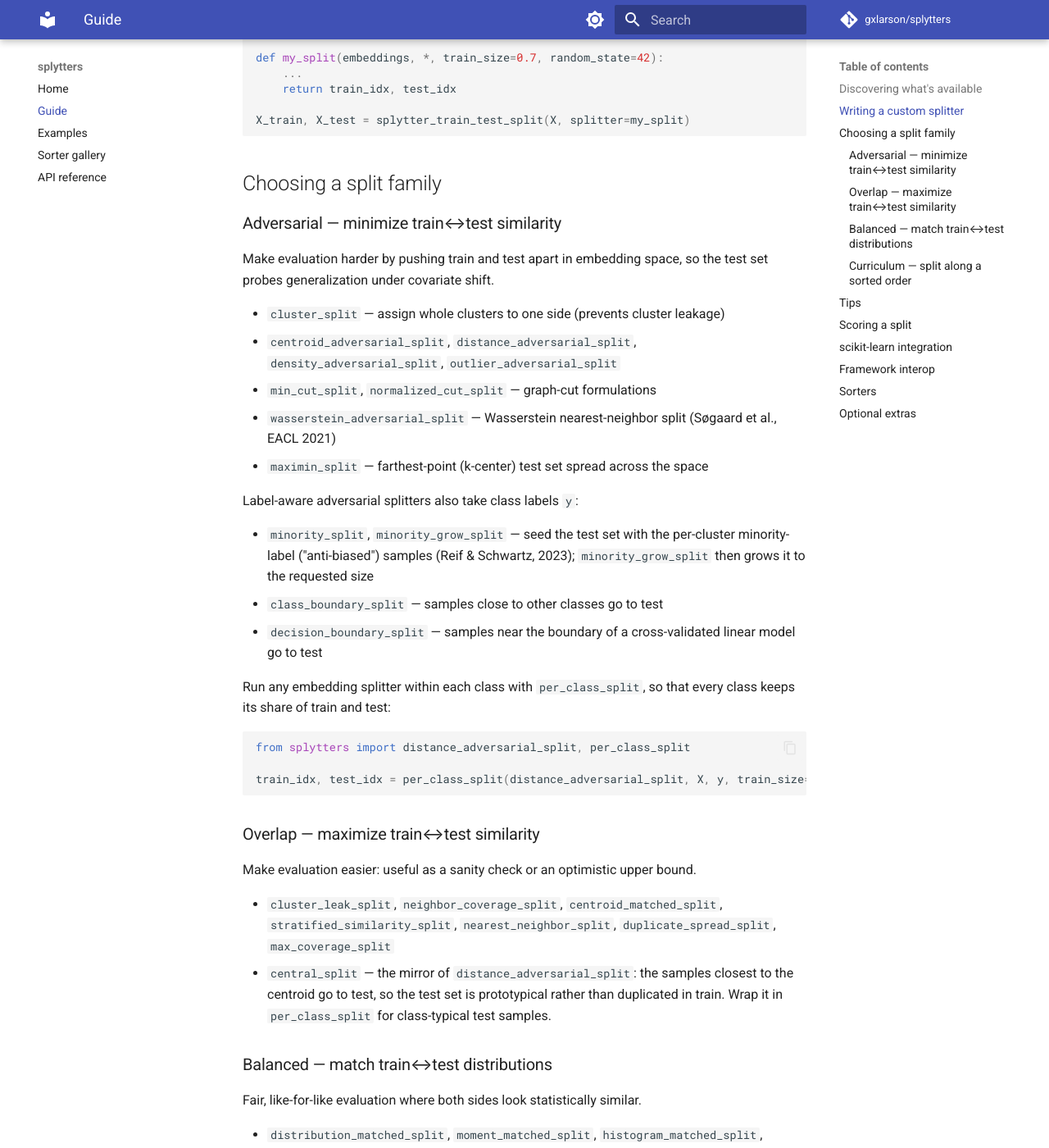
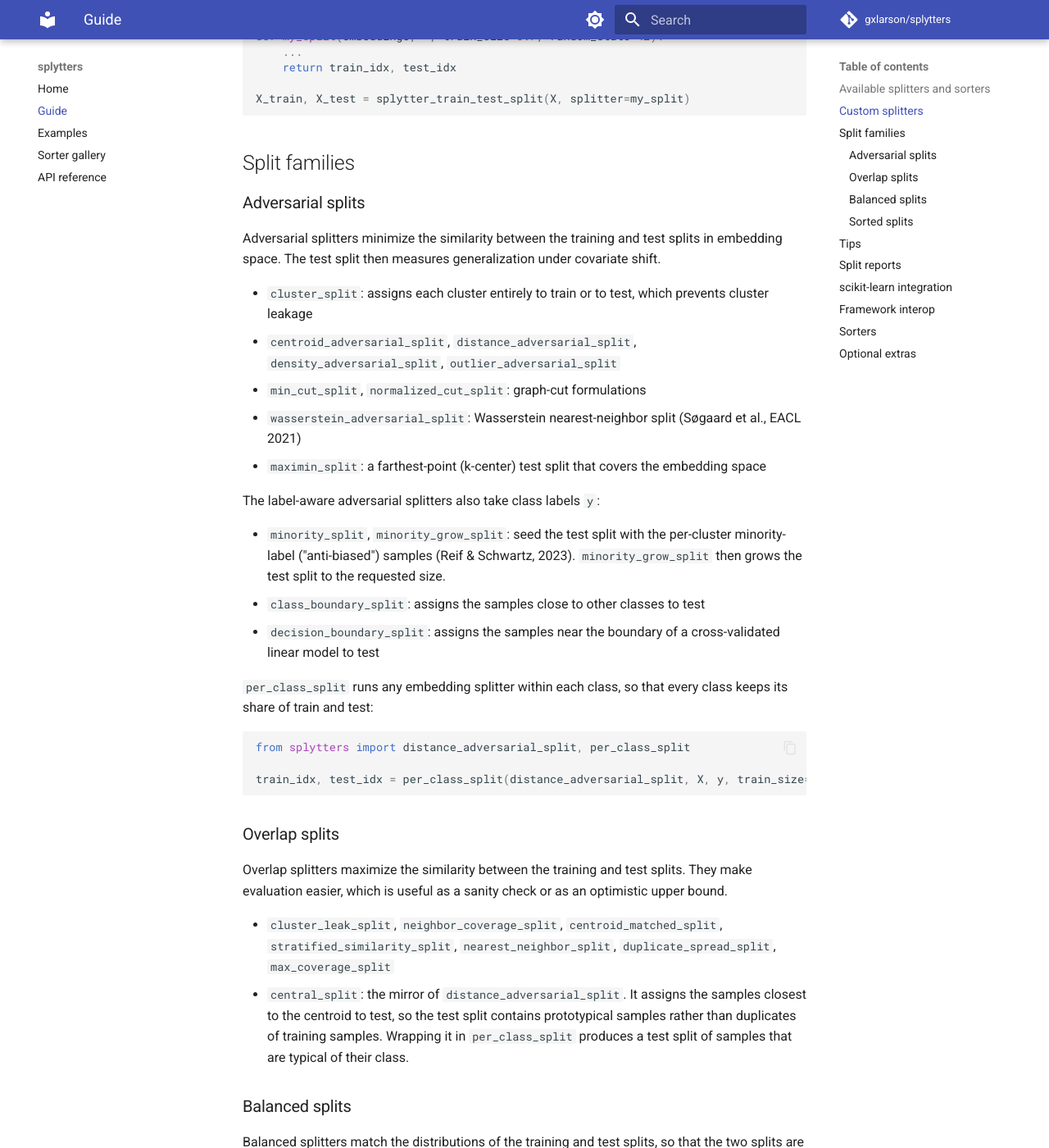
Before and after one commit to gxlarson/splytters, an MkDocs documentation site: the page built from docs/guide.md, in a window 1280 px wide and 1400 px high, scrolled down 953 px. Shown: the whole window at 82% size. Built offline with MkDocs 1.6.1 and Material for MkDocs 9.7.7, drawn with Linux system fonts in a browser that asks for light colours; comment, search, counter and statistics services are not loaded; some of the changed text lies outside the part shown.

Commit message:
docs: apply the writing rules to Home, Guide, Examples and the sorter gallery
Remove dashes, emphasis and filler; use noun-phrase headings in the Guide;
replace figurative verbs (sends, pushing apart, weigh down) with literal ones;
say splits rather than sides; split semicolon-joined clauses; state the
CIFAR-10 brightness result as a number.

Co-Authored-By: Claude Opus 5.5 <noreply@anthropic.com>

````diff
--- a/docs/guide.md
+++ b/docs/guide.md
@@ -1,17 +1,17 @@
 # Guide
 
-`splytters` operates on **embeddings** — any `(n_samples, n_features)` array
-(NumPy, a list of vectors, or a torch tensor). Every splitter takes that matrix
-plus a `train_size` (a fraction in `(0, 1)` **or** an absolute integer count)
+`splytters` operates on embeddings, which can be any `(n_samples, n_features)`
+array (NumPy, a list of vectors, or a torch tensor). Every splitter takes that
+matrix and a `train_size` (a fraction in `(0, 1)` or an absolute integer count)
 and returns a pair of integer index arrays `(train_indices, test_indices)`.
 
 ```python
 train_idx, test_idx = cluster_split(X, train_size=0.7, random_state=42)
 ```
 
-## Discovering what's available
+## Available splitters and sorters
 
-To see every splitter or sorter without reading the source:
+The following functions list every splitter, sorter and embedder:
 
 ```python
 import splytters
@@ -25,17 +25,17 @@ splytters.list_sorters(by_modality=True)   # {"embedding": [...], "text": [...],
 splytters.list_embedders()                  # ["TextEmbedder", "CLIPTextEmbedder", ...]
 ```
 
-`list_sorters` and `list_embedders` pull in no optional dependency — they
-return just the names, so the modality sorters and embedder models stay lazily
-imported until you actually use one.
+`list_sorters` and `list_embedders` return only the names and import no
+optional dependency. The modality sorters and embedder models are imported
+when you first use one.
 
-## Writing a custom splitter
+## Custom splitters
 
-Anything matching the `splytters.Splitter` type — a callable taking an
-embeddings array (plus `train_size` / `random_state`) and returning a
-`(train_indices, test_indices)` pair of integer arrays — works anywhere a
-splitter is accepted (`SplytterSplit`, `splytter_train_test_split`, the interop
-helpers):
+A custom splitter is any callable that matches the `splytters.Splitter` type: it
+takes an embeddings array (with `train_size` and `random_state`) and returns a
+`(train_indices, test_indices)` pair of integer arrays. A custom splitter can be
+used wherever a splitter is accepted, including `SplytterSplit`,
+`splytter_train_test_split` and the interop helpers:
 
 ```python
 from splytters import Splitter, splytter_train_test_split
@@ -47,32 +47,35 @@ def my_split(embeddings, *, train_size=0.7, random_state=42):
 X_train, X_test = splytter_train_test_split(X, splitter=my_split)
 ```
 
-## Choosing a split family
+## Split families
 
-### Adversarial — minimize train↔test similarity
+### Adversarial splits
 
-Make evaluation harder by pushing train and test apart in embedding space, so
-the test set probes generalization under covariate shift.
+Adversarial splitters minimize the similarity between the training and test
+splits in embedding space. The test split then measures generalization under
+covariate shift.
 
-- `cluster_split` — assign whole clusters to one side (prevents cluster leakage)
+- `cluster_split`: assigns each cluster entirely to train or to test, which
+  prevents cluster leakage
 - `centroid_adversarial_split`, `distance_adversarial_split`,
   `density_adversarial_split`, `outlier_adversarial_split`
-- `min_cut_split`, `normalized_cut_split` — graph-cut formulations
-- `wasserstein_adversarial_split` — Wasserstein nearest-neighbor split
+- `min_cut_split`, `normalized_cut_split`: graph-cut formulations
+- `wasserstein_adversarial_split`: Wasserstein nearest-neighbor split
   (Søgaard et al., EACL 2021)
-- `maximin_split` — farthest-point (k-center) test set spread across the space
+- `maximin_split`: a farthest-point (k-center) test split that covers the
+  embedding space
 
-Label-aware adversarial splitters also take class labels `y`:
+The label-aware adversarial splitters also take class labels `y`:
 
-- `minority_split`, `minority_grow_split` — seed the test set with the
-  per-cluster minority-label ("anti-biased") samples (Reif & Schwartz, 2023);
-  `minority_grow_split` then grows it to the requested size
-- `class_boundary_split` — samples close to other classes go to test
-- `decision_boundary_split` — samples near the boundary of a cross-validated
-  linear model go to test
+- `minority_split`, `minority_grow_split`: seed the test split with the
+  per-cluster minority-label ("anti-biased") samples (Reif & Schwartz, 2023).
+  `minority_grow_split` then grows the test split to the requested size.
+- `class_boundary_split`: assigns the samples close to other classes to test
+- `decision_boundary_split`: assigns the samples near the boundary of a
+  cross-validated linear model to test
 
-Run any embedding splitter within each class with `per_class_split`, so that
-every class keeps its share of train and test:
+`per_class_split` runs any embedding splitter within each class, so that every
+class keeps its share of train and test:
 
 ```python
 from splytters import distance_adversarial_split, per_class_split
@@ -80,34 +83,38 @@ from splytters import distance_adversarial_split, per_class_split
 train_idx, test_idx = per_class_split(distance_adversarial_split, X, y, train_size=0.7)
 ```
 
-### Overlap — maximize train↔test similarity
+### Overlap splits
 
-Make evaluation easier: useful as a sanity check or an optimistic upper bound.
+Overlap splitters maximize the similarity between the training and test splits.
+They make evaluation easier, which is useful as a sanity check or as an
+optimistic upper bound.
 
 - `cluster_leak_split`, `neighbor_coverage_split`, `centroid_matched_split`,
   `stratified_similarity_split`, `nearest_neighbor_split`,
   `duplicate_spread_split`, `max_coverage_split`
-- `central_split` — the mirror of `distance_adversarial_split`: the samples
-  closest to the centroid go to test, so the test set is prototypical rather
-  than duplicated in train. Wrap it in `per_class_split` for class-typical test
-  samples.
+- `central_split`: the mirror of `distance_adversarial_split`. It assigns the
+  samples closest to the centroid to test, so the test split contains
+  prototypical samples rather than duplicates of training samples. Wrapping it
+  in `per_class_split` produces a test split of samples that are typical of
+  their class.
 
-### Balanced — match train↔test distributions
+### Balanced splits
 
-Fair, like-for-like evaluation where both sides look statistically similar.
+Balanced splitters match the distributions of the training and test splits, so
+that the two splits are statistically similar.
 
 - `distribution_matched_split`, `moment_matched_split`,
   `histogram_matched_split`, `stratified_random_split`,
   `density_balanced_split`, `mmd_minimized_split`
 
-A plain `random_split` baseline is also provided.
+`random_split` is also provided as a baseline.
 
-### Curriculum — split along a sorted order
+### Sorted splits
 
-`sorted_stratified_split` takes an explicit ordering (typically a
-[sorter](#sorters) ranking) plus class labels, and within each class assigns the
-first `train_size` fraction to train and the rest to test — a "train on easy,
-test on hard" curriculum split:
+`sorted_stratified_split` takes an explicit ordering (typically the ranking of a
+[sorter](#sorters)) and class labels. Within each class, it assigns the first
+`train_size` fraction of the ordering to train and the rest to test. With a
+difficulty ranking, this trains on easy samples and tests on hard ones:
 
 ```python
 from splytters.sorters import readability_score
@@ -118,9 +125,8 @@ train_idx, test_idx = sorted_stratified_split(ranking, y, train_size=0.7)
 # largest_first=True flips it to "train on hard, test on easy"
 ```
 
-Unlike the embedding-based families above, this one is driven by the ordering
-you give it rather than by the embeddings, so it isn't listed by
-`list_splitters()`.
+`sorted_stratified_split` does not use embeddings, so `list_splitters()` does
+not list it.
 
 For regression, sort by the target and treat every sample as one class. This
 trains on the lowest targets and tests on the highest:
@@ -146,17 +152,18 @@ train_idx, test_idx = sorted_stratified_split(
 - **Some splitters ignore the seed.** `distance_adversarial_split` and
   `min_cut_split` are deterministic, so repeating them over seeds does not add
   variation. When the similarity graph of `min_cut_split` is disconnected, it
-  sends whole components to test, smallest first.
+  assigns whole components to test, smallest first.
 - **A dissimilar split is not always a harder one.** `split_report` measures
   how different the two splits are, but only training a model shows whether
   the split is harder (see the [examples](examples.md)).
 
-## Scoring a split
+## Split reports
 
-`split_report` quantifies how adversarial/overlapping/balanced a split actually
-is — centroid distance, coverage, cluster-leakage, plus MMD, energy distance,
-mean Wasserstein, and mean KS (and optional label-distribution shift if you pass
-`y`). `compare_splitters` runs several splitters and tabulates the results.
+`split_report` measures how different the training and test splits are. It
+reports the centroid distance, coverage, cluster leakage, MMD, energy distance,
+mean Wasserstein distance and mean KS statistic, and the shift in the label
+distribution if you pass `y`. `compare_splitters` runs several splitters and
+tabulates the results.
 
 ```python
 from splytters import split_report
@@ -166,8 +173,8 @@ report = split_report(X, train_idx, test_idx, y=labels)
 
 ## scikit-learn integration
 
-- **`SplytterSplit`** — a `BaseCrossValidator` usable as `cv=` in
-  `cross_validate`, `GridSearchCV`, etc.
+- **`SplytterSplit`**: a `BaseCrossValidator` that can be passed as `cv=` to
+  `cross_validate`, `GridSearchCV` and other scikit-learn functions.
 - **`splytter_train_test_split`** and the family wrappers
   **`adversarial_/overlap_/balanced_train_test_split`** mirror
   `sklearn.model_selection.train_test_split`: for inputs `a, b` they return
@@ -175,21 +182,21 @@ report = split_report(X, train_idx, test_idx, y=labels)
 
 ## Framework interop
 
-Heavy dependencies are imported lazily, so these helpers don't weigh down the
-core install:
+The following helpers import their dependencies lazily, so the core install does
+not require pandas, torch or `datasets`:
 
-- **`split_dataframe`** (pandas) — split a `DataFrame`, optionally embedding a
-  subset of columns
-- **`to_torch_subsets`** (torch) — wrap a split as `torch.utils.data.Subset`s
-- **`split_dataset`** (HuggingFace `datasets`) — split a `Dataset`
+- **`split_dataframe`** (pandas): splits a `DataFrame`, optionally embedding a
+  subset of its columns
+- **`to_torch_subsets`** (torch): wraps a split as `torch.utils.data.Subset`s
+- **`split_dataset`** (Hugging Face `datasets`): splits a `Dataset`
 
 Splitters also accept torch tensors directly.
 
 ## Sorters
 
-The `splytters.sorters` subpackage ranks samples by interpretable
-difficulty/quality metrics — handy for curriculum-style splits ("train on easy,
-test on hard") or just inspecting data:
+The `splytters.sorters` subpackage ranks samples by interpretable difficulty and
+quality metrics. The rankings can be used for sorted splits ("train on easy,
+test on hard") or to inspect a dataset:
 
 ```python
 from splytters.sorters import distance_to_mean
@@ -197,9 +204,9 @@ from splytters.sorters import distance_to_mean
 ranked = distance_to_mean(embeddings)  # most typical → most atypical
 ```
 
-Each modality lives behind an optional extra and is imported lazily:
+Each modality requires an optional extra and is imported lazily:
 `embedding_sorters` (core), `text_sorters` (`pip install "splytters[text]"`),
-`image_sorters` (`[image]`), `audio_sorters` (`[audio]`),
+`image_sorters` (`[image]`), `audio_sorters` (`[audio]`) and
 `tabular_sorters` (`[tabular]`).
 
 The [sorter gallery](sorter_gallery.md) applies every sorter to a small example.
````
Also changed, not shown: docs/examples.md (+7 -6 lines), docs/examples/sorter_gallery.py (+9 -9 lines), docs/index.md (+22 -19 lines), docs/sorter_gallery.md (+3 -3 lines).
